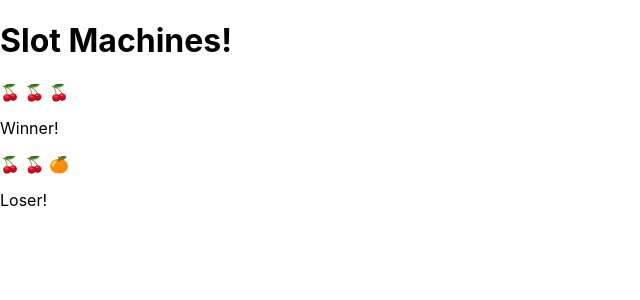
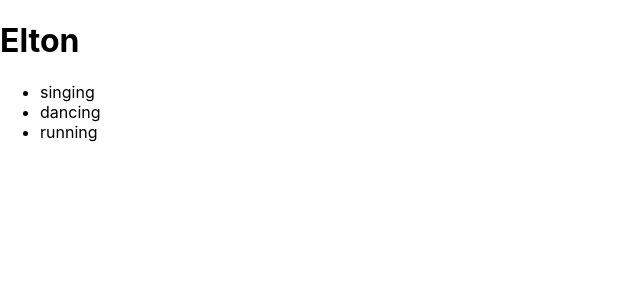
Before and after one commit to ssemlitz/react-playground, a React (Create React App) app: page / in a window 1280 px wide. Shown: the top 300 px of the page, without its empty margins (0-640 px from the left). Built offline with nearby package versions, Linux system fonts and the light colour scheme.

Commit message:
stub up Friend component

```diff
--- a/src/App.js
+++ b/src/App.js
@@ -1,21 +1,15 @@
 import './App.css';
-import Machine from './Components/Machine/Machine';
+// import Machine from './Components/Machine/Machine';
+import Friend from './Components/Friend/Friend';
 
-function App() {
+function App({props}) {
   return (
     <div>
-        <h1>Slot Machines!</h1>
-        <Machine
-          s1="🍒"
-          s2="🍒"
-          s3="🍒"
-        />
-        <Machine
-          s1="🍒"
-          s2="🍒"
-          s3="🍊"
-        />
-      </div>
+      <Friend
+        name='Elton'
+        hobbies={['singing','dancing','running']}
+      />
+    </div>
   );
 }
 
--- /dev/null
+++ b/src/Components/Friend/Friend.jsx
@@ -0,0 +1,12 @@
+const Friend = ({name, hobbies}) => {
+  return (
+    <div>
+      <h1>{name}</h1>
+      <ul>
+        {hobbies.map(h => <li>{h}</li>)}
+      </ul>
+    </div>
+  );
+}
+
+export default Friend;
--- a/src/Components/Machine/Machine.jsx
+++ b/src/Components/Machine/Machine.jsx
@@ -1,12 +1,31 @@
+import {React, useState, useEffect} from 'react'
+
 const Machine = ({ s1, s2, s3 }) => {
-    const winner = (s1 === s2) && (s2 === s3);
 
+  const [row, setRow] = useState([s1,s2,s3])
+
+  function onClick(event) {
+    const fruits = ['🍒', '🍊', '🍋']
+    s1 = fruits[Math.floor(Math.random() * fruits.length)]
+    s2 = fruits[Math.floor(Math.random() * fruits.length)]
+    s3 = fruits[Math.floor(Math.random() * fruits.length)]
     return (
-      <div>
-        <p>{s1} {s2} {s3}</p>
-        <p>{winner ? 'Winner!' : 'Loser!'}</p>
-      </div>
+      setRow([s1,s2,s3])
     )
+  }
+  useEffect(()=>{
+
+  }, [setRow])
+
+  const winner = (s1 === s2) && (s2 === s3);
+
+  return (
+    <div>
+      <p>{s1} {s2} {s3}</p>
+      <p>{winner ? 'Winner!' : 'Loser!'}</p>
+      <button onClick={onClick}>Spin</button>
+    </div>
+  )
 }
 
 export default Machine;
```
